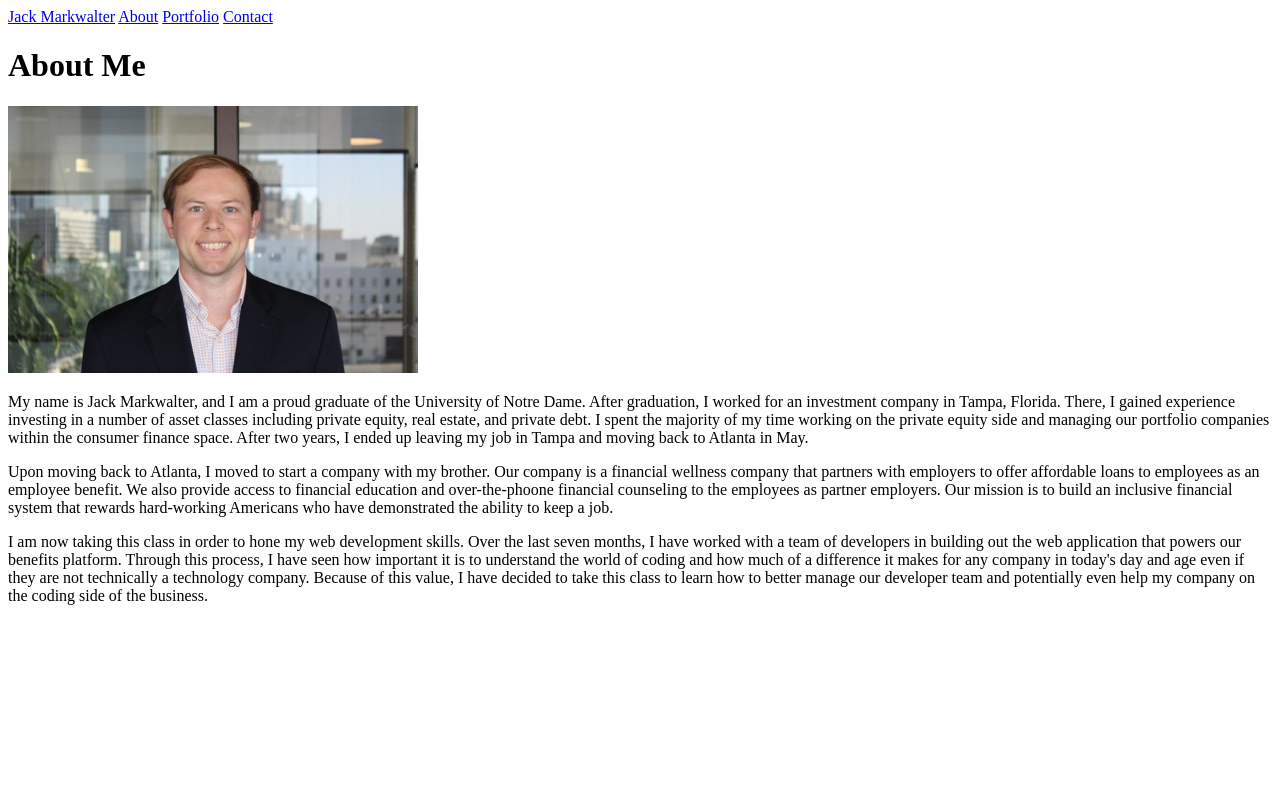
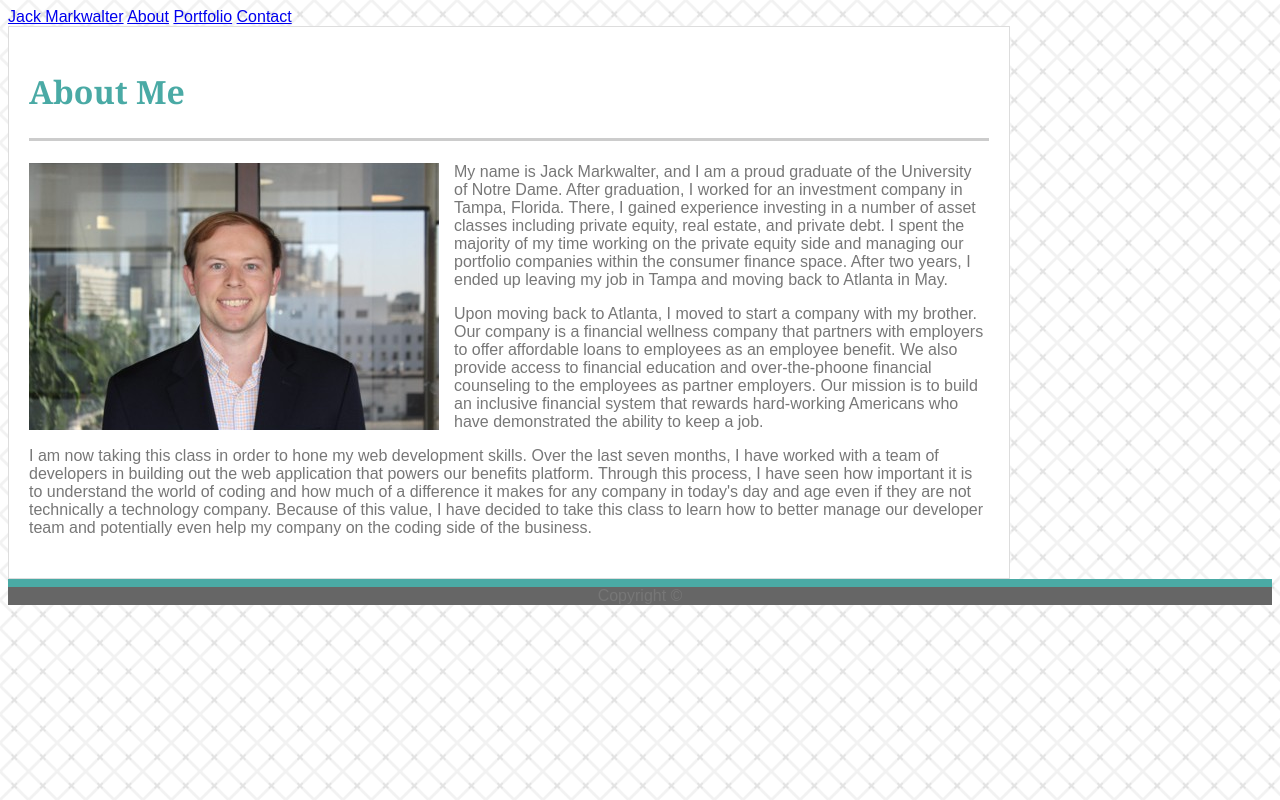
Before and after one commit to jackmarkwalter3/Homework1, a plain HTML site: page index.html in a window 1280 px wide. Drawn offline with Linux system fonts and the light colour scheme.

Commit message:
majority of home page

```diff
--- a/assets/css/style.css
+++ b/assets/css/style.css
@@ -0,0 +1,30 @@
+body {
+    color: #777777;
+    font-family: Arial, Helvetica, sans-serif;
+    background-image: url("../images/checkerboard-cross.png");
+}
+h1 {
+    color: #4aaaa5;
+    font-family: Georgia, 'Times New Roman', Times, serif;
+    text-align: left;
+    border-bottom: 3px solid #cccccc;
+    padding-top: 22px;
+    padding-bottom: 25px;
+}
+img {
+    float: left;
+    margin-right: 15px;
+}
+.mainContent {
+    width: 960px;
+    background-color: #ffffff;
+    border: 1px solid #dddddd;
+    padding-bottom: 25px;
+    padding-left: 20px;
+    padding-right: 20px;
+}
+.footer {
+    background-color: #666666;
+    border-top: 8px solid #4aaaa5;
+    text-align: center;
+}
--- a/index.html
+++ b/index.html
@@ -1,19 +1,21 @@
 <!DOCTYPE html>
+<html>
 <head>
     <title>
         Jack Markwalter - Portfolio
     </title>
-    <link>
+    <link rel="stylesheet" type="text/css" href="assets/css/style.css">
 </head>
 <body>
     <div class="topnav">
         <a class="logo" href="#home">Jack Markwalter</a>
-        <a href="#news">About</a>
+        <a href="#about">About</a>
         <a href="#portfolio">Portfolio</a>
         <a href="#contact">Contact</a>
     </div>
+    <div class="mainContent">
         <h1>About Me</h1>
-    <img src="assets/images/jackmarkwalterheadshot2.png">
+        <img src="assets/images/jackmarkwalterheadshot2.png" alt="Headshot is missing">
         <p>
             My name is Jack Markwalter, and I am a proud graduate of the University of Notre Dame. After graduation, I worked for an investment company in Tampa, Florida. There, I gained experience investing in a number of asset classes including private equity, real estate, and private debt. I spent the majority of my time working on the private equity side and managing our portfolio companies within the consumer finance space. After two years, I ended up leaving my job in Tampa and moving back to Atlanta in May.
         </p>
@@ -23,4 +25,9 @@
         <p>
             I am now taking this class in order to hone my web development skills. Over the last seven months, I have worked with a team of developers in building out the web application that powers our benefits platform. Through this process, I have seen how important it is to understand the world of coding and how much of a difference it makes for any company in today's day and age even if they are not technically a technology company. Because of this value, I have decided to take this class to learn how to better manage our developer team and potentially even help my company on the coding side of the business.
         </p>
+    </div>
+    <div class="footer">
+        Copyright ©
+    </div>
 </body>
+</html>
```
Also changed, not shown: assets/images/checkerboard-cross.png (added). Lines whose indentation alone changed are shown as unchanged.
